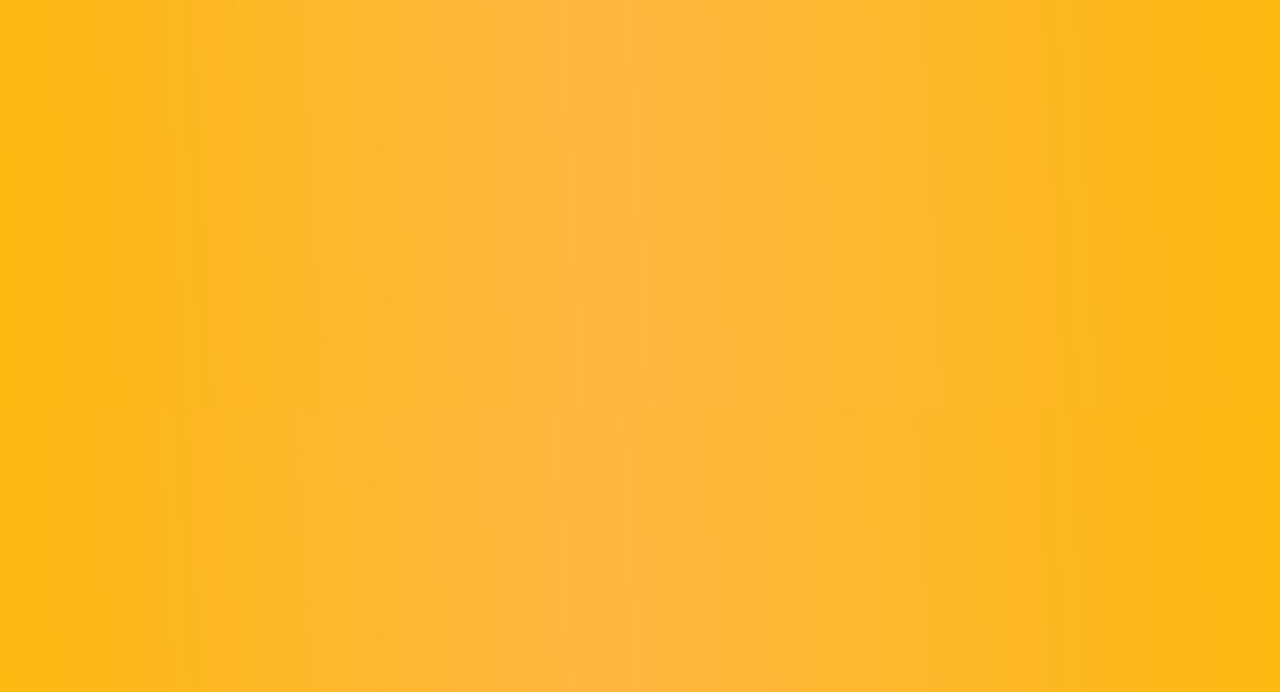
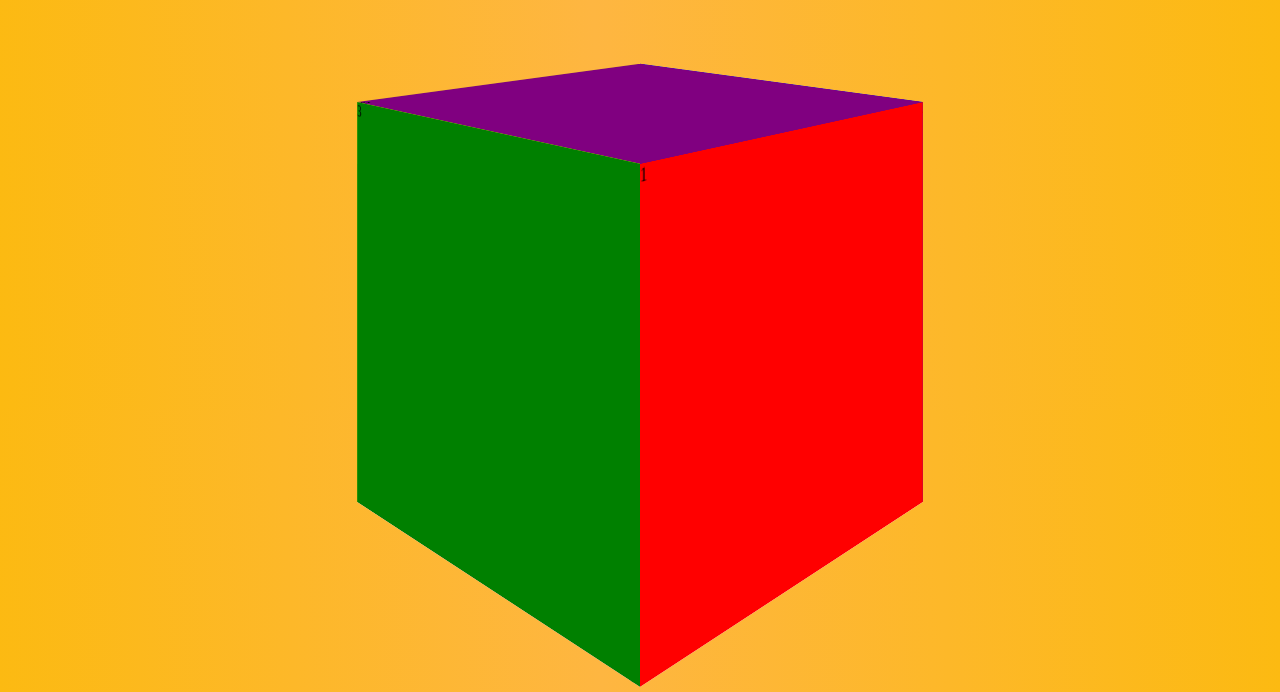
Before and after one commit to adrianapico/Sacrificios-de-coders, a plain HTML site: page Pagina-3.html in a window 1280 px wide. Shown: the part 108-800 px from the top of the page. Drawn offline with Linux system fonts and the light colour scheme.

Commit message:
complementando dado

```diff
--- a/Pagina-3.html
+++ b/Pagina-3.html
@@ -5,7 +5,7 @@
     <meta http-equiv="X-UA-Compatible" content="IE=edge">
     <meta name="viewport" content="width=device-width, initial-scale=1.0">
     <link href="./Img/Logo-nav.png" rel="icon" type="image/x-icon">
-    <link rel="stylesheet" href="style-3.css">
+    <link rel="stylesheet" href="./style-3.css">
     <title>Sacrificios-de-coders</title>
 </head>
 <body>
@@ -15,12 +15,12 @@
     <!--ruleta-->
     <div class="container">
         <div class="cube">
-            <div class="cube-face-front"></div>
-            <div class="cube-face-back"></div>
-            <div class="cube-face-left"></div>
-            <div class="cube-face-right"></div>
-            <div class="cube-face-top"></div>
-            <div class="cube-face-bottom"></div>
+            <div class="cube-face front">1</div>
+            <div class="cube-face back">2</div>
+            <div class="cube-face left">3</div>
+            <div class="cube-face right">4</div>
+            <div class="cube-face top">5</div>
+            <div class="cube-face bottom">6</div>
         </div>
     </div>
     <!--botones-->
--- a/style-3.css
+++ b/style-3.css
@@ -11,36 +11,48 @@ body{
 .container{
     width: 400px;
     height: 400px;
-    perspective: 600px;
+    margin: 0 auto;
+    position: relative;
+    perspective: 1200px;
+    top: -300px;
 }
 .cube{
-    width: 100px;
-    height: 100px;
-    position: relative;
+    transform: translateY(400px) rotateY(45deg);
+    width: 100%;
+    height: 100%;
     transform-style: preserve-3d;
 }
 .cube-face{
-    position: relative;
-    width: 400px;
-    height: 200px;
+    position: absolute;
+    width: 100%;
+    height: 100%;
 }
 
 .front{
     background-color: red;
-    border: 5px #000;
+    transform: translateZ(200px);
 }
+
 .back{
     background-color: yellow;
+    transform: rotateY(180deg) translateZ(200px);
 }
 .left{
     background-color: green;
+    transform: rotateY(-90deg) translateZ(200px);
 }
+
 .right{
     background-color: blue;
+    transform: rotateY(90deg) translateZ(200px);
 }
+
 .top{
     background-color: purple;
+    transform: rotateX(90deg) translateZ(200px);
 }
+
 .bottom{
     background-color: pink;
+    transform: rotateX(-90deg) translateZ(200px);
 }
```
